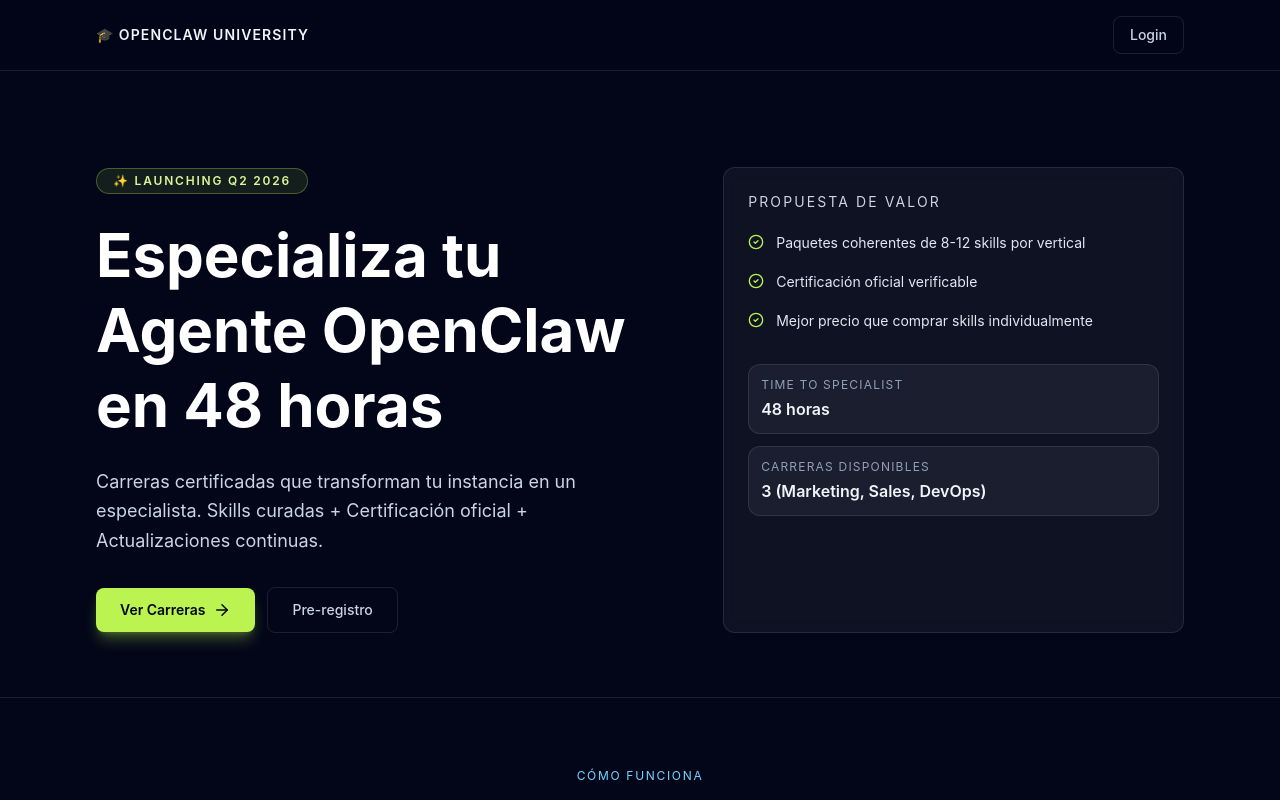
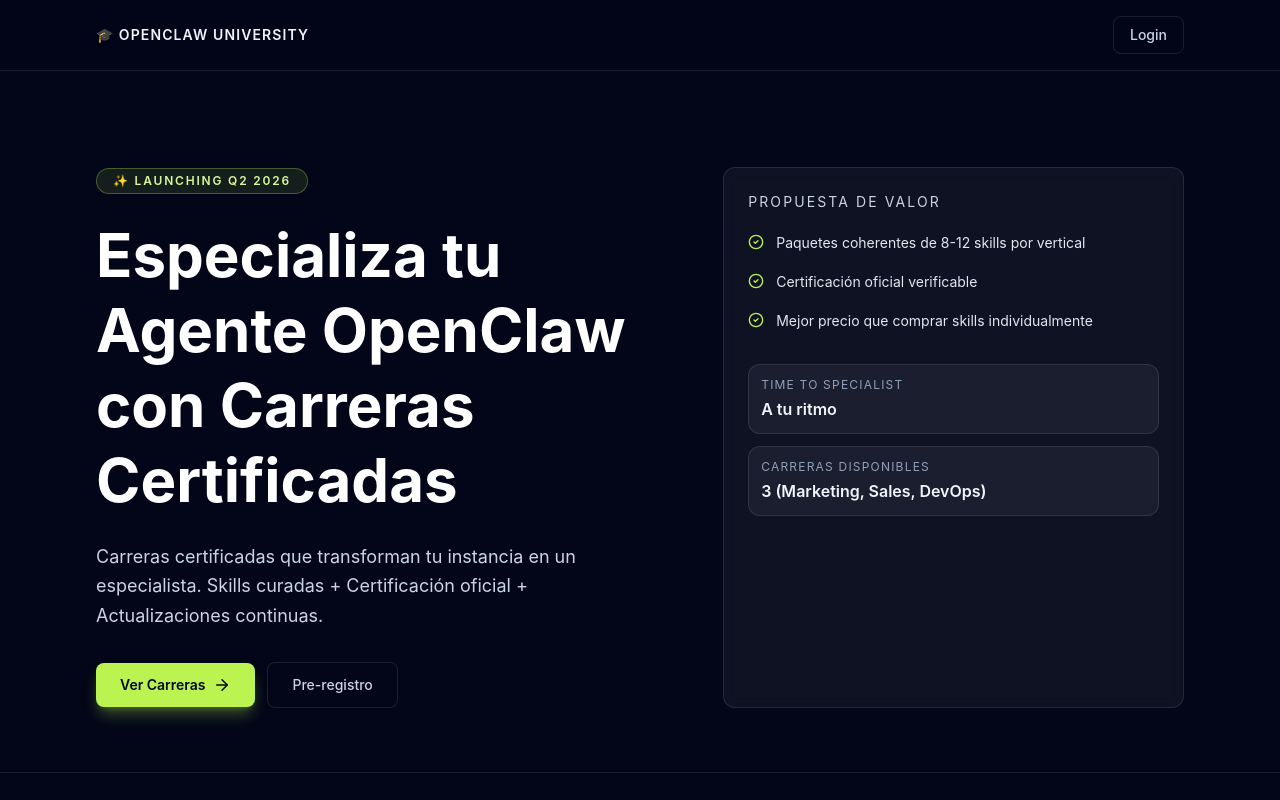
Before and after one commit to jotajota1302/university, a React (Vite) app in the folder dashboard/: page / in a window 1280 px wide. Shown: the top 800 px of the page. Built offline with nearby package versions, Linux system fonts and the light colour scheme.

Commit message:
fix: quitar referencia de tiempo específico (48h)

```diff
--- a/dashboard/src/pages/Home.tsx
+++ b/dashboard/src/pages/Home.tsx
@@ -112,7 +112,7 @@
             </p>
 
             <h1 className="mt-6 text-balance text-4xl font-bold leading-tight text-white sm:text-5xl lg:text-6xl">
-              Especializa tu Agente OpenClaw en 48 horas
+              Especializa tu Agente OpenClaw con Carreras Certificadas
             </h1>
 
             <p className="mt-6 max-w-2xl text-base leading-relaxed text-slate-300 sm:text-lg">
@@ -155,7 +155,7 @@
             <div className="mt-8 grid gap-3">
               <div className="rounded-xl border border-white/10 bg-white/5 p-3">
                 <p className="text-xs uppercase tracking-[0.1em] text-slate-400">Time to specialist</p>
-                <p className="mt-1 text-base font-semibold text-slate-100">48 horas</p>
+                <p className="mt-1 text-base font-semibold text-slate-100">A tu ritmo</p>
               </div>
               <div className="rounded-xl border border-white/10 bg-white/5 p-3">
                 <p className="text-xs uppercase tracking-[0.1em] text-slate-400">Carreras disponibles</p>
```
Also changed, not shown: 1 other file (tests, documents, lock files or other folders).
